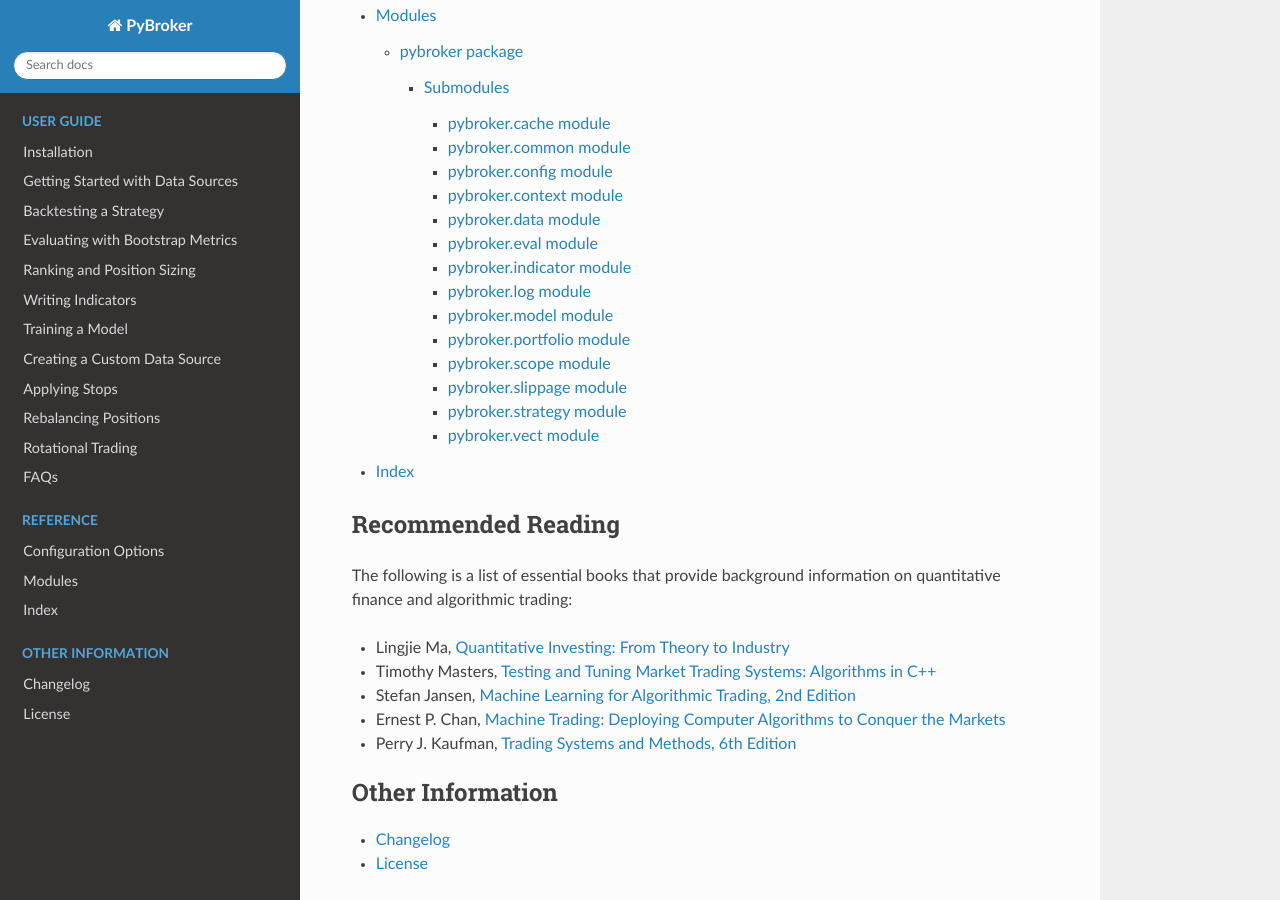
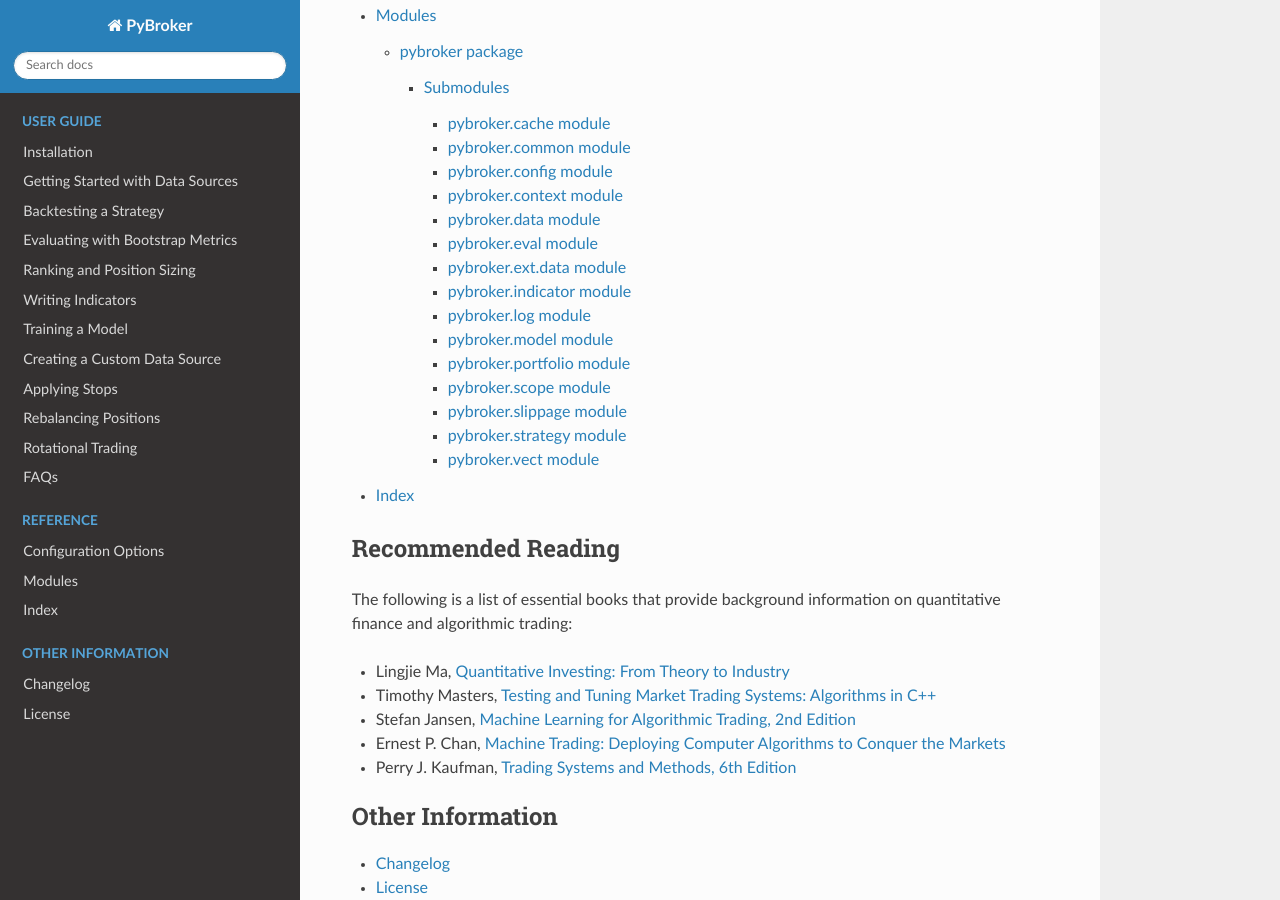
Before and after one commit to edtechre/pybroker, a Sphinx documentation site: the page built from docs/source/index.rst, in a window 1280 px wide and 900 px high, scrolled down 2682 px. Built offline with Sphinx 7.4.7 and the Read the Docs theme 2.0.0, drawn with Linux system fonts in a browser that asks for light colours.

Commit message:
Add ext.data to module docs.

```diff
--- /dev/null
+++ b/docs/source/reference/pybroker.ext.data.rst
@@ -0,0 +1,7 @@
+pybroker.ext.data module
+========================
+
+.. automodule:: pybroker.ext.data
+   :members:
+   :undoc-members:
+   :show-inheritance:
--- a/docs/source/reference/pybroker.rst
+++ b/docs/source/reference/pybroker.rst
@@ -18,6 +18,7 @@ Submodules
    pybroker.context
    pybroker.data
    pybroker.eval
+   pybroker.ext.data
    pybroker.indicator
    pybroker.log
    pybroker.model
```
